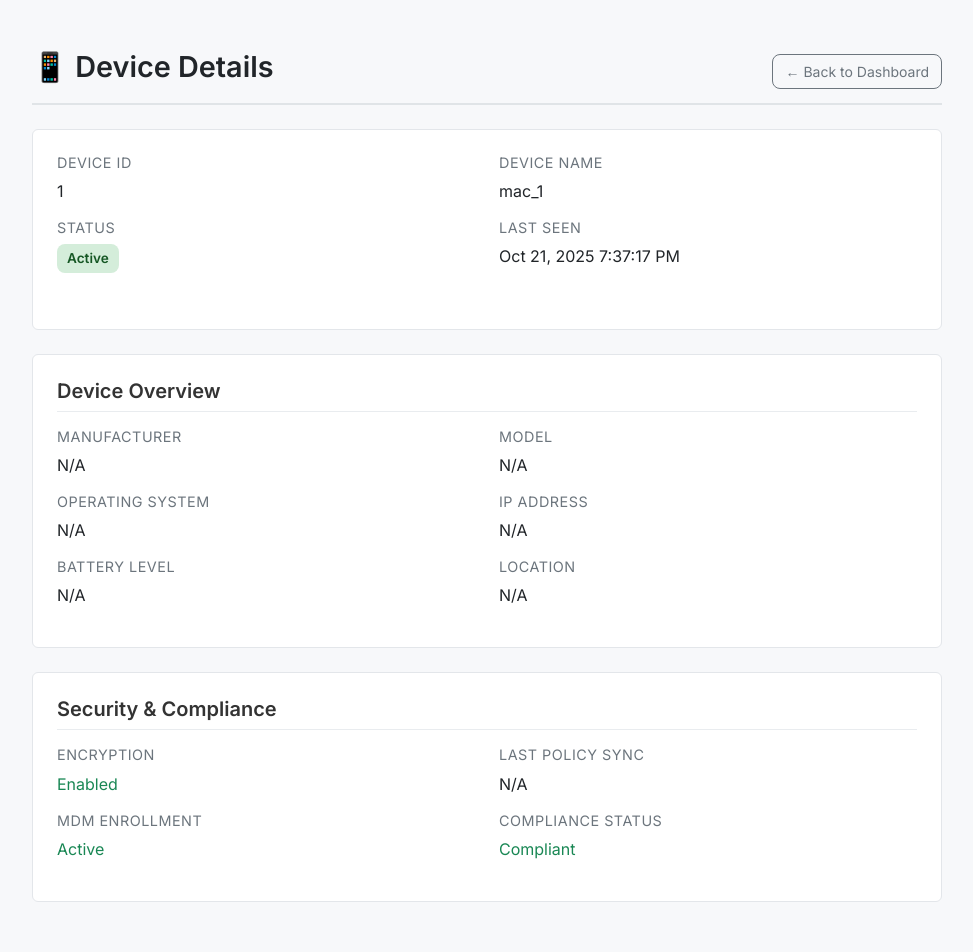
After one commit to Souvikmandal123/MY_MDM, a Django app: page /device/1/ in a window 1280 px wide. The commit adds this page. Shown: the whole page, without its empty margins (153-1126 px from the left). Run offline with Django 5.2, Linux system fonts and the light colour scheme; data comes from the database, SQL or seed files in the repository; both versions use the stored data as it was after the commit; data that the repository does not hold is empty; parts of the project's set-up code (start-up, migrations or seed data) failed here and were passed over.

Commit message:
added device in details page

```diff
--- a/base/models.py
+++ b/base/models.py
@@ -1,12 +1,29 @@
 from django.db import models
+from django.utils import timezone
 
 class Device(models.Model):
     device_id = models.CharField(max_length=100, unique=True)
     name = models.CharField(max_length=255, blank=True)
-    last_seen = models.DateTimeField(auto_now=True)
+    last_seen = models.DateTimeField(default=timezone.now)
 
     def __str__(self):
         return self.device_id
+
+class DeviceDetails(models.Model):
+    device = models.OneToOneField(Device, on_delete=models.CASCADE, related_name="details")
+
+    manufacturer = models.CharField(max_length=100, null=True, blank=True)
+    model = models.CharField(max_length=100, null=True, blank=True)
+    os_version = models.CharField(max_length=100, null=True, blank=True)
+    ip_address = models.CharField(max_length=50, null=True, blank=True)
+    battery = models.CharField(max_length=10, null=True, blank=True)
+    location = models.CharField(max_length=200, null=True, blank=True)
+    encryption = models.BooleanField(default=True)
+    compliance_status = models.CharField(max_length=50, default="Compliant")
+    last_sync = models.DateTimeField(default=timezone.now)
+
+    def __str__(self):
+        return f"Details for {self.device.name}"
 
 class Command(models.Model):
     command_id = models.CharField(max_length=100, unique=True)
--- a/base/static/base/app.js
+++ b/base/static/base/app.js
@@ -63,3 +63,17 @@ app.controller("DeviceController", function($scope, $http) {
     };
 
 });
+
+
+app.controller("DeviceDetailController", function($scope, $http, $window) {
+    const pathParts = $window.location.pathname.split("/");
+    const deviceId = pathParts[pathParts.length - 2]; // e.g., /device/5/
+
+    $scope.device = null;
+
+    $http.get(`/api/device/${deviceId}/`).then(function(response) {
+        $scope.device = response.data;
+    }, function(error) {
+        console.error("Error loading device details:", error);
+    });
+});
--- /dev/null
+++ b/base/static/base/style.css
@@ -0,0 +1,105 @@
+/* Base Layout */
+body.page-body {
+    background-color: #f7f8fa;
+    font-family: 'Inter', sans-serif;
+    color: #333;
+}
+
+.page-container {
+    max-width: 950px;
+    margin: 50px auto;
+    padding: 0 20px;
+}
+
+/* Header */
+.page-header {
+    border-bottom: 2px solid #e0e4e7;
+    padding-bottom: 10px;
+}
+
+.page-title {
+    font-weight: 600;
+    color: #212529;
+    font-size: 1.8rem;
+}
+
+/* Buttons */
+.btn-outline-secondary {
+    border-radius: 8px;
+    padding: 6px 12px;
+    font-weight: 500;
+    transition: all 0.2s ease;
+}
+.btn-outline-secondary:hover {
+    background-color: #e9ecef;
+}
+
+/* Info Cards */
+.info-card {
+    background-color: #fff;
+    border: 1px solid #e3e6ea;
+    border-radius: 12px;
+    transition: all 0.2s ease-in-out;
+}
+.info-card:hover {
+    box-shadow: 0 4px 15px rgba(0,0,0,0.08);
+}
+
+/* Section Title */
+.section-title {
+    font-weight: 600;
+    color: #333;
+    border-bottom: 1px solid #e9ecef;
+    padding-bottom: 8px;
+}
+
+/* Info Text */
+.text-muted {
+    color: #6c757d !important;
+    font-size: 0.9rem;
+    text-transform: uppercase;
+    letter-spacing: 0.5px;
+}
+
+.info-value {
+    font-size: 1rem;
+    font-weight: 500;
+    color: #212529;
+    margin: 2px 0 0 0;
+}
+
+/* Status Badges */
+.info-status {
+    display: inline-block;
+    padding: 4px 10px;
+    font-size: 0.85rem;
+    border-radius: 8px;
+    font-weight: 600;
+}
+.info-status.active {
+    color: #155724;
+    background-color: #d4edda;
+}
+.info-status.inactive {
+    color: #856404;
+    background-color: #fff3cd;
+}
+
+/* Text Colors */
+.text-success {
+    color: #198754 !important;
+}
+.text-danger {
+    color: #dc3545 !important;
+}
+
+/* Responsive */
+@media (max-width: 768px) {
+    .page-container {
+        margin: 20px auto;
+        padding: 0 10px;
+    }
+    .page-title {
+        font-size: 1.5rem;
+    }
+}
--- a/base/urls.py
+++ b/base/urls.py
@@ -9,4 +9,6 @@ urlpatterns = [
     path("api/devices/add/", add_device, name="add_device"),
     path('api/devices/delete/<int:device_id>/', views.delete_device, name='delete_device'),
     path('api/command_status/', views.update_command_status, name='update_command_status'),
+    path('device/<int:device_id>/', views.device_detail_page, name='device_detail_page'),
+    path('api/device/<int:device_id>/', views.device_detail_api, name='device_detail_api'),
 ]
--- a/base/views.py
+++ b/base/views.py
@@ -1,6 +1,4 @@
-from django.shortcuts import render
-
-# Create your views here.
+from django.shortcuts import render, get_object_or_404
 import uuid
 import json
 from rest_framework.decorators import api_view
@@ -10,7 +8,7 @@ from django.utils import timezone
 from base.models import Device, Command
 from base.tasks import send_command_task
 from django.http import JsonResponse
-from .models import Device
+from base.models import *
 from django.views.decorators.csrf import csrf_exempt
 from base.mqtt_client import publish_command
 
@@ -102,3 +100,39 @@ def update_command_status(request):
         return JsonResponse({"error": "Command not found"}, status=404)
     except Exception as e:
         return JsonResponse({"error": str(e)}, status=500)
+
+
+def list_devices(request):
+    devices = Device.objects.all().values("id", "device_id", "name", "last_seen")
+    return JsonResponse(list(devices), safe=False)
+
+
+# HTML page view
+def device_detail_page(request, device_id):
+    return render(request, "base/device_detail.html", {"device_id": device_id})
+
+
+# API endpoint for AngularJS to load details
+
+
+def device_detail_api(request, device_id):
+    device = get_object_or_404(Device, id=device_id)
+    details = getattr(device, 'details', None)
+
+    data = {
+        "id": device.id,
+        "device_id": device.device_id,
+        "name": device.name,
+        "last_seen": device.last_seen,
+        "manufacturer": details.manufacturer if details else None,
+        "model": details.model if details else None,
+        "os_version": details.os_version if details else None,
+        "ip_address": details.ip_address if details else None,
+        "battery": details.battery if details else None,
+        "location": details.location if details else None,
+        "encryption": details.encryption if details else None,
+        "compliance_status": details.compliance_status if details else None,
+        "last_sync": details.last_sync if details else None,
+    }
+
+    return JsonResponse(data)
--- /dev/null
+++ b/templates/base/device_detail.html
@@ -0,0 +1,108 @@
+{% load static %}
+<!DOCTYPE html>
+<html ng-app="mdmApp">
+<head>
+    <meta charset="UTF-8">
+    <title>Device Details</title>
+
+    <!-- Angular & Bootstrap -->
+    <script src="https://ajax.googleapis.com/ajax/libs/angularjs/1.8.3/angular.min.js"></script>
+    <script src="{% static 'base/app.js' %}"></script>
+    <link rel="stylesheet" href="https://cdn.jsdelivr.net/npm/bootstrap@5.3.2/dist/css/bootstrap.min.css">
+
+    <!-- Custom Styles -->
+    <link rel="stylesheet" href="{% static 'base/style.css' %}">
+    <link href="https://fonts.googleapis.com/css2?family=Inter:wght@400;600&display=swap" rel="stylesheet">
+</head>
+
+<body ng-controller="DeviceDetailController" class="page-body">
+<div class="page-container">
+
+    <!-- Header -->
+    <div class="page-header d-flex justify-content-between align-items-center mb-4">
+        <h2 class="page-title">📱 Device Details</h2>
+        <a href="/" class="btn btn-outline-secondary btn-sm">← Back to Dashboard</a>
+    </div>
+
+    {% verbatim %}
+    <!-- Device Summary -->
+    <div class="info-card p-4 mb-4 rounded">
+        <div ng-if="device" class="row">
+            <div class="col-md-6 mb-3">
+                <h6 class="text-muted">Device ID</h6>
+                <p class="info-value">{{ device.device_id }}</p>
+            </div>
+            <div class="col-md-6 mb-3">
+                <h6 class="text-muted">Device Name</h6>
+                <p class="info-value">{{ device.name }}</p>
+            </div>
+            <div class="col-md-6 mb-3">
+                <h6 class="text-muted">Status</h6>
+                <p class="info-status active">Active</p>
+            </div>
+            <div class="col-md-6 mb-3">
+                <h6 class="text-muted">Last Seen</h6>
+                <p class="info-value">{{ device.last_seen | date:'medium' }}</p>
+            </div>
+        </div>
+    </div>
+
+    <!-- Device Overview -->
+    <div class="info-card p-4 mb-4 rounded">
+        <h5 class="section-title mb-3">Device Overview</h5>
+        <div class="row">
+            <div class="col-md-6 mb-3">
+                <h6 class="text-muted">Manufacturer</h6>
+                <p class="info-value">{{ device.manufacturer || 'N/A' }}</p>
+            </div>
+            <div class="col-md-6 mb-3">
+                <h6 class="text-muted">Model</h6>
+                <p class="info-value">{{ device.model || 'N/A' }}</p>
+            </div>
+            <div class="col-md-6 mb-3">
+                <h6 class="text-muted">Operating System</h6>
+                <p class="info-value">{{ device.os_version || 'N/A' }}</p>
+            </div>
+            <div class="col-md-6 mb-3">
+                <h6 class="text-muted">IP Address</h6>
+                <p class="info-value">{{ device.ip_address || 'N/A' }}</p>
+            </div>
+            <div class="col-md-6 mb-3">
+                <h6 class="text-muted">Battery Level</h6>
+                <p class="info-value">{{ device.battery || 'N/A' }}</p>
+            </div>
+            <div class="col-md-6 mb-3">
+                <h6 class="text-muted">Location</h6>
+                <p class="info-value">{{ device.location || 'N/A' }}</p>
+            </div>
+        </div>
+    </div>
+
+    <!-- Security Section -->
+    <div class="info-card p-4 rounded">
+        <h5 class="section-title mb-3">Security & Compliance</h5>
+        <div class="row">
+            <div class="col-md-6 mb-3">
+                <h6 class="text-muted">Encryption</h6>
+                <p class="info-value text-success">Enabled</p>
+            </div>
+            <div class="col-md-6 mb-3">
+                <h6 class="text-muted">Last Policy Sync</h6>
+                <p class="info-value">{{ device.last_sync || 'N/A' }}</p>
+            </div>
+            <div class="col-md-6 mb-3">
+                <h6 class="text-muted">MDM Enrollment</h6>
+                <p class="info-value text-success">Active</p>
+            </div>
+            <div class="col-md-6 mb-3">
+                <h6 class="text-muted">Compliance Status</h6>
+                <p class="info-value text-success">Compliant</p>
+            </div>
+        </div>
+    </div>
+    {% endverbatim %}
+</div>
+
+<script src="https://cdn.jsdelivr.net/npm/bootstrap@5.3.2/dist/js/bootstrap.bundle.min.js"></script>
+</body>
+</html>
--- a/templates/base/index.html
+++ b/templates/base/index.html
@@ -45,7 +45,7 @@
                     <td>
                         <input type="radio" ng-model="$parent.selectedDevice" ng-value="device">
                     </td>
-                    <td>{{device.device_id}}</td>
+                    <td><a href="/device/{{device.id}}/">{{device.device_id}}</a></td>
                     <td>{{device.name}}</td>
                     <td>{{device.last_seen | date:'short'}}</td>
                     <td>
```
Also changed, not shown: base/migrations/0002_alter_device_last_seen_devicedetails.py (added), db.sqlite3.
